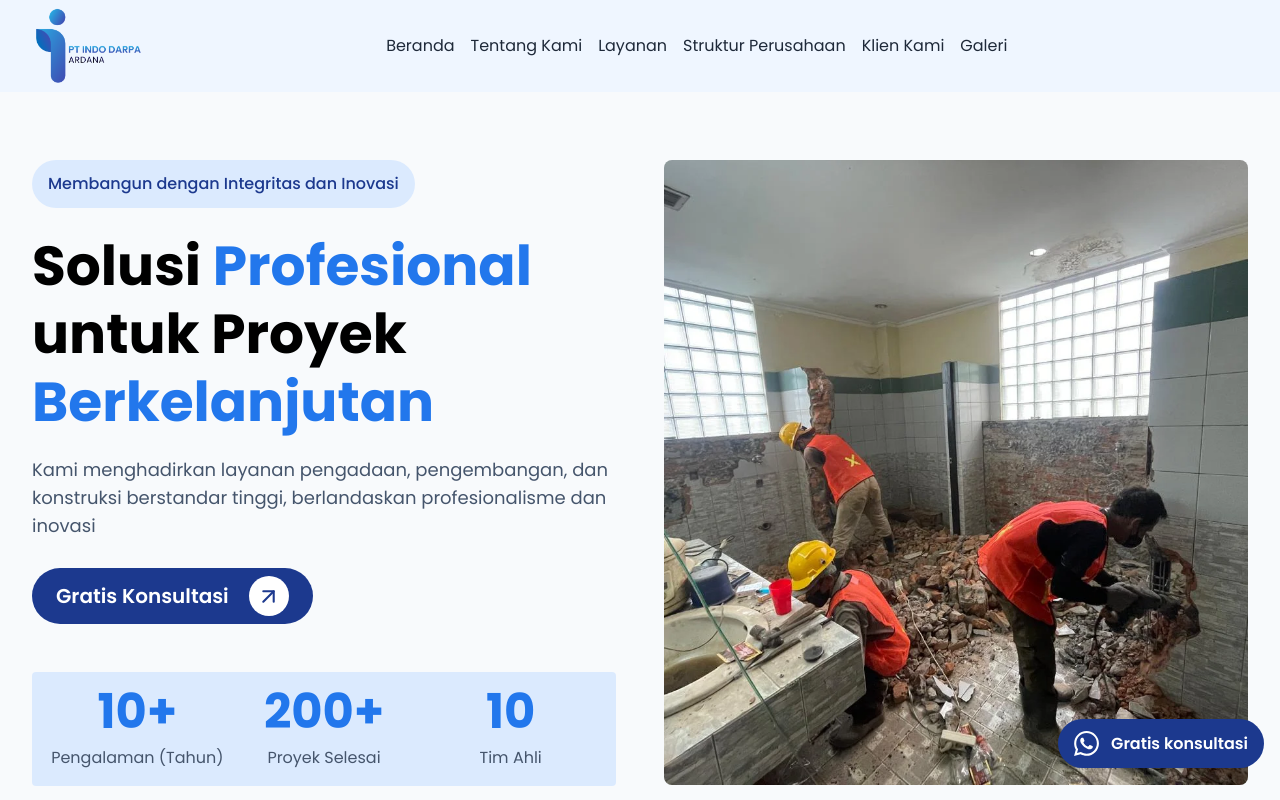
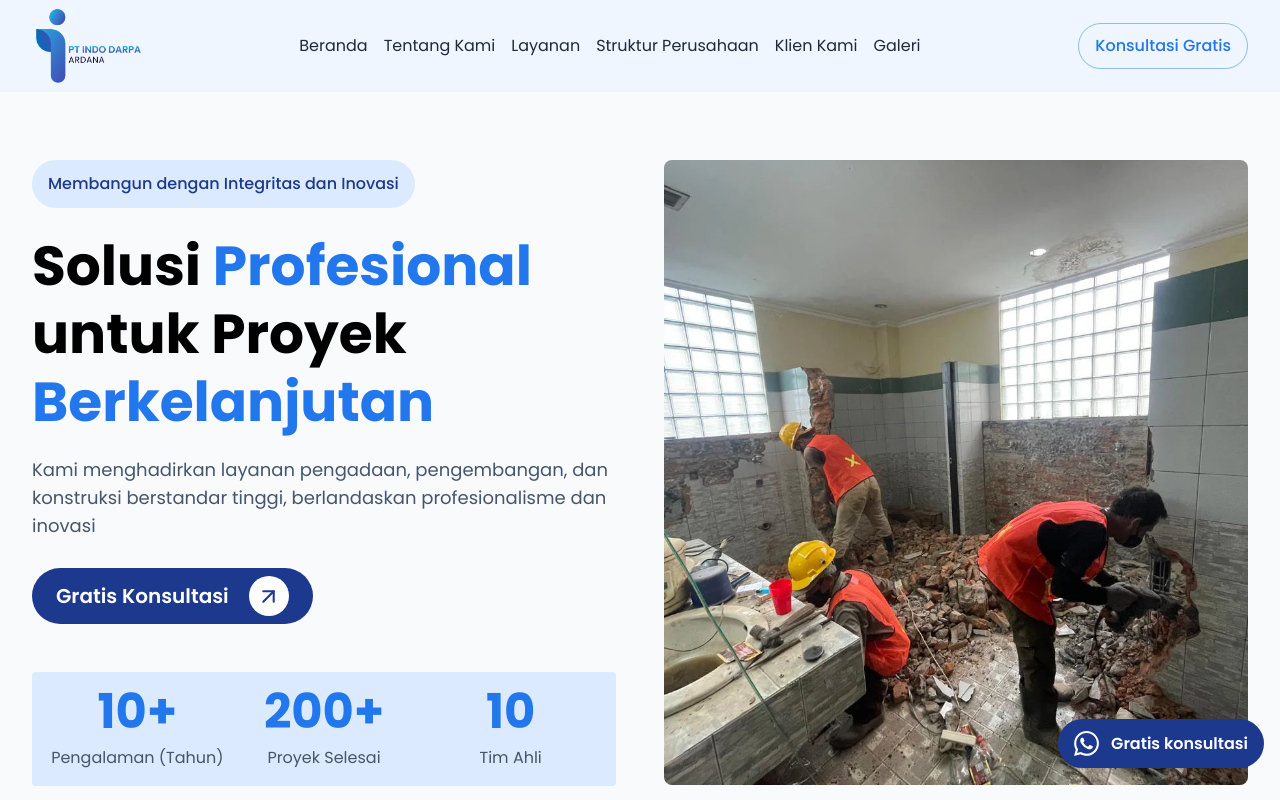
Before and after one commit to indodarpaardana/indo-darpa-ardana-website, a website: page index.html in a window 1280 px wide. Shown: the top 800 px of the page. Drawn offline with nearby package versions, Linux system fonts and the light colour scheme.

Commit message:
checkpoint

```diff
--- a/index.html
+++ b/index.html
@@ -138,12 +138,12 @@
 
 
                         <!-- Button Group -->
-                        <!-- <div class=" flex flex-wrap items-center gap-x-1.5 mt-3 lg:mt-0">
+                        <div class=" flex flex-wrap items-center gap-x-1.5 mt-3 lg:mt-0">
                             <div class="py-2.5 px-4 w-full lg:w-auto justify-center rounded-full   inline-flex items-center font-medium text-sm md:text-base  border border-secondary bg-blue-50 text-primary shadow-2xs transition-all duration-300 ease-in-out hover:bg-primary hover:text-white disabled:opacity-50 disabled:pointer-events-none cursor-pointer focus:outline-hidden focus:bg-primary focus:text-white"
                                 onclick="redirectToWhatsapp()">
                                 Konsultasi Gratis
                             </div>
-                        </div> -->
+                        </div>
                         <!-- End Button Group -->
                     </div>
                 </div>
@@ -882,8 +882,8 @@
     </div>
     <!-- end fixed CTA -->
 
+    <script src="./node_modules/preline/dist/preline.js"></script>
     <script src="https://unpkg.com/aos@2.3.1/dist/aos.js"></script>
-    <script src="./node_modules/preline/dist/preline.js"></script>
     <script src="./src/assets/js/myscript.js"></script>
     <script>
         AOS.init({
```
